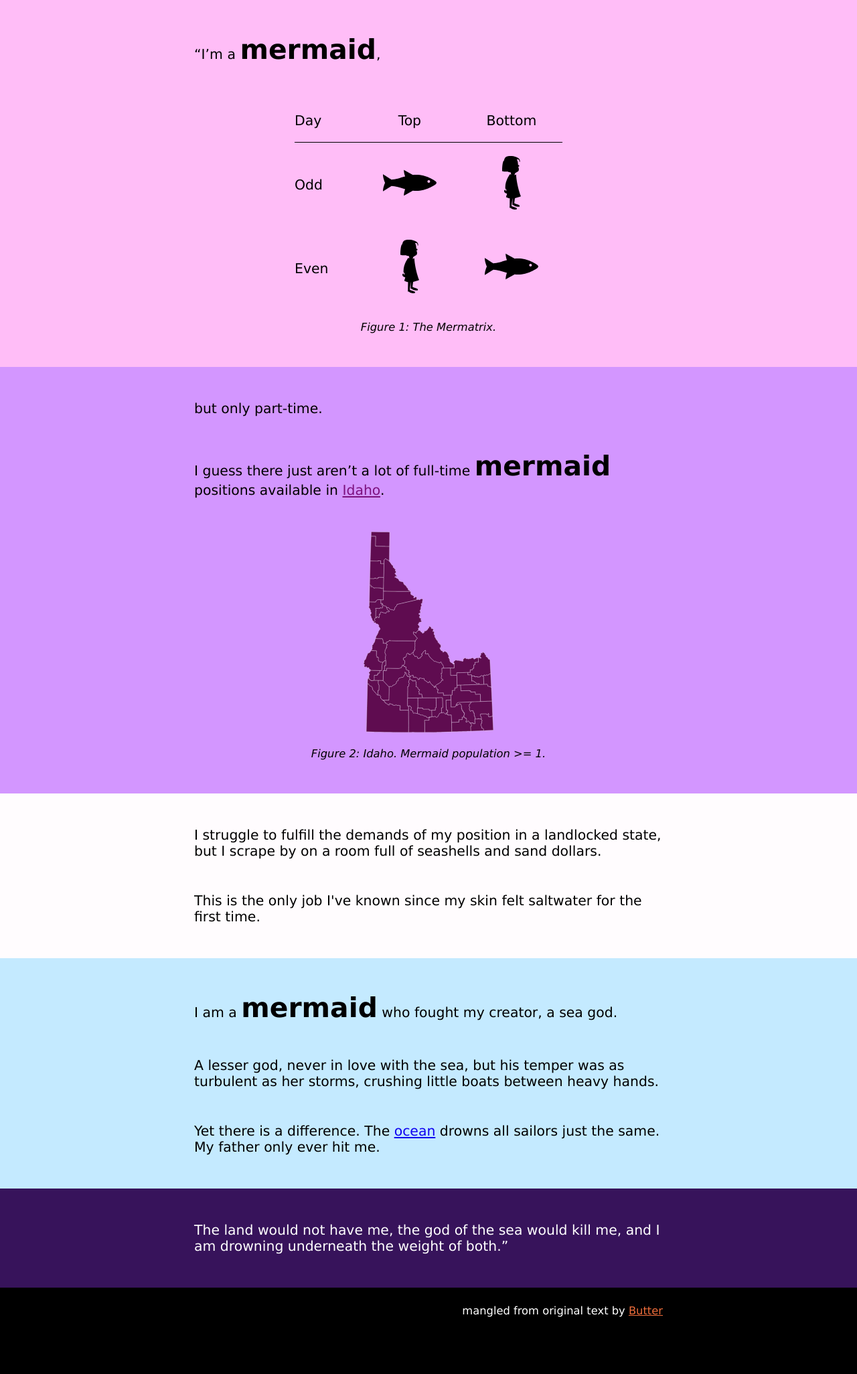
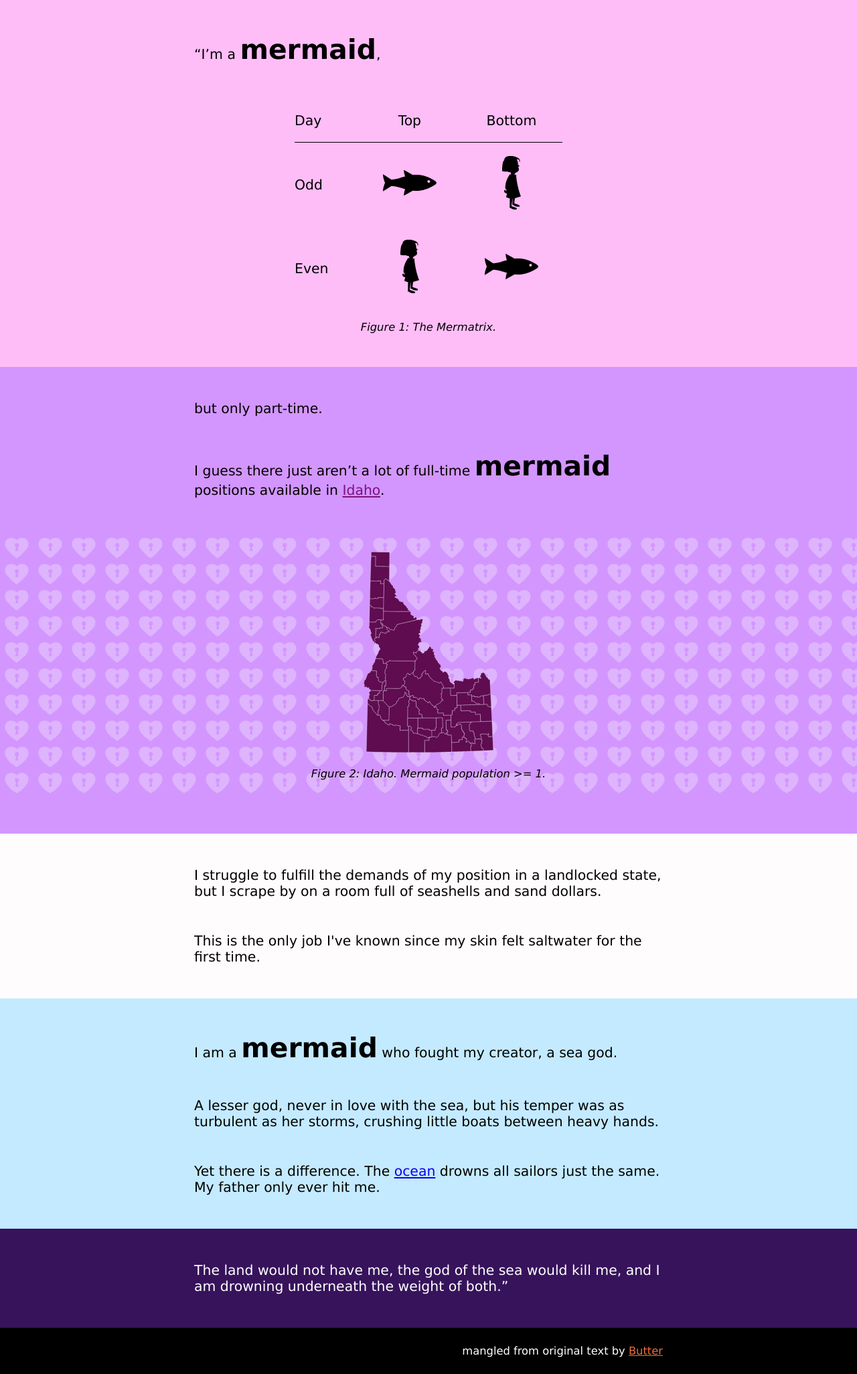
Before and after one commit to redsummernight/redsummernight.github.io, a Jekyll site: the page built from mermaid/index.html, in a window 1280 px wide. Shown: the whole page at 67% size. Built offline with Jekyll 4.4.1, drawn with Linux system fonts in a browser that asks for light colours; some web fonts are replaced; before the commit the page ends 1992 px from its top, so only the background shows below that.

Commit message:
Landlocked state

```diff
--- a/mermaid/index.html
+++ b/mermaid/index.html
@@ -8,6 +8,7 @@ credits: |
  - [Galaxy Lights](http://www.colourlovers.com/palette/3394001/Galaxy_Lights) palette
  - [Girl icon](https://openclipart.org/detail/828/girl) from [The Brain in Space](https://www.nasa.gov/audience/foreducators/topnav/materials/listbytype/The.Brain.in.Space.html)
  - [Fish](https://thenounproject.com/term/fish/9625/), [Jens Tärning](http://jens.tarning.eu/)
+ - [Heart](https://thenounproject.com/term/heart/31339/), Oleg Frolov
  - [Blank map of Idaho](https://commons.wikimedia.org/wiki/File:Blank_Map_of_Idaho.svg), David Benbennick
 ---
 <section class="intro">
--- a/mermaid/style.scss
+++ b/mermaid/style.scss
@@ -26,7 +26,9 @@ p, figure {
 figure.wide {
 	width: 100%;
 	max-width: none;
-	padding: 25px 0;
+	padding-left: 0;
+	padding-right: 0;
+	margin: 30px 0;
 	text-align: center;
 }
 
@@ -75,6 +77,11 @@ section.location {
 	background-color: #D396FF;
 }
 
+section.location figure.wide {
+	background-image: url(heart.svg);
+	background-size: 50px 10%;
+}
+
 section.location a {
 	color: #7D117E;
 }
```
Also changed, not shown: mermaid/heart.svg.
